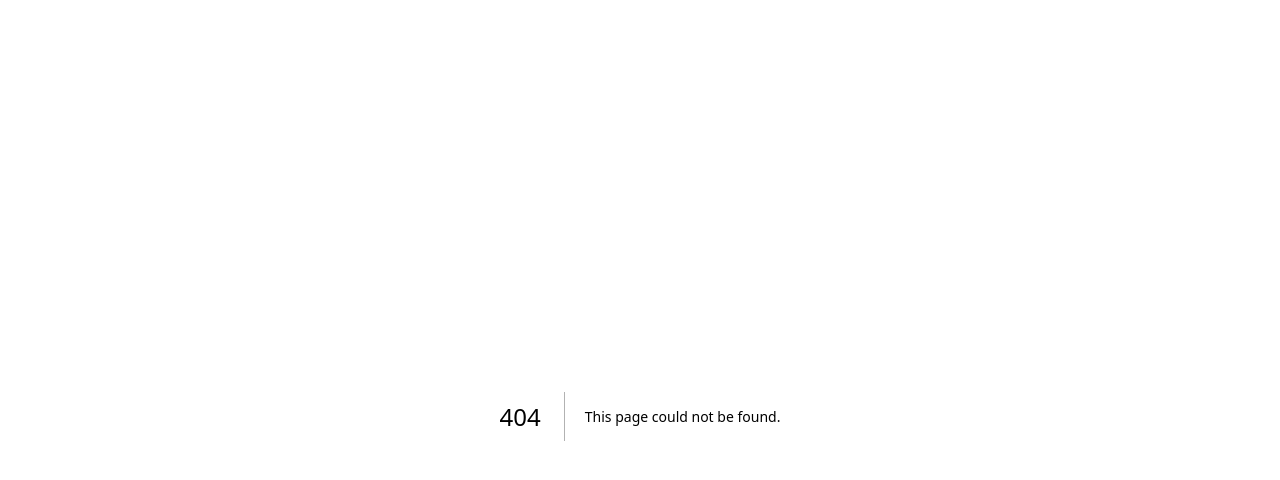
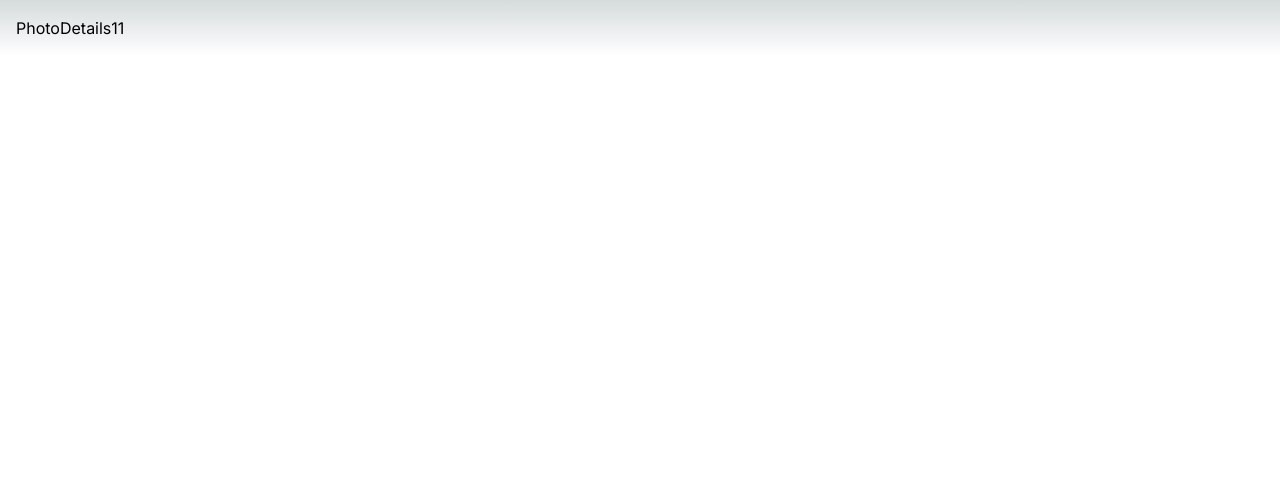
Before and after one commit to sachinjdv7/Nextjs-fundamentals, a Next.js app: page /users/1/photos/1 in a window 1280 px wide. Before the commit this address had no page. Shown: the top 480 px of the page. Built offline with nearby package versions, Linux system fonts and the light colour scheme.

Commit message:
nested photo with id route

```diff
--- /dev/null
+++ b/app/users/[id]/photos/[photoId]/page.tsx
@@ -0,0 +1,17 @@
+interface Props {
+  params: {
+    id: number;
+    photoId: number;
+  };
+}
+
+const PhotoDetails = ({ params: { id, photoId } }: Props) => {
+  return (
+    <div>
+      PhotoDetails{id}
+      {photoId}
+    </div>
+  );
+};
+
+export default PhotoDetails;
```
